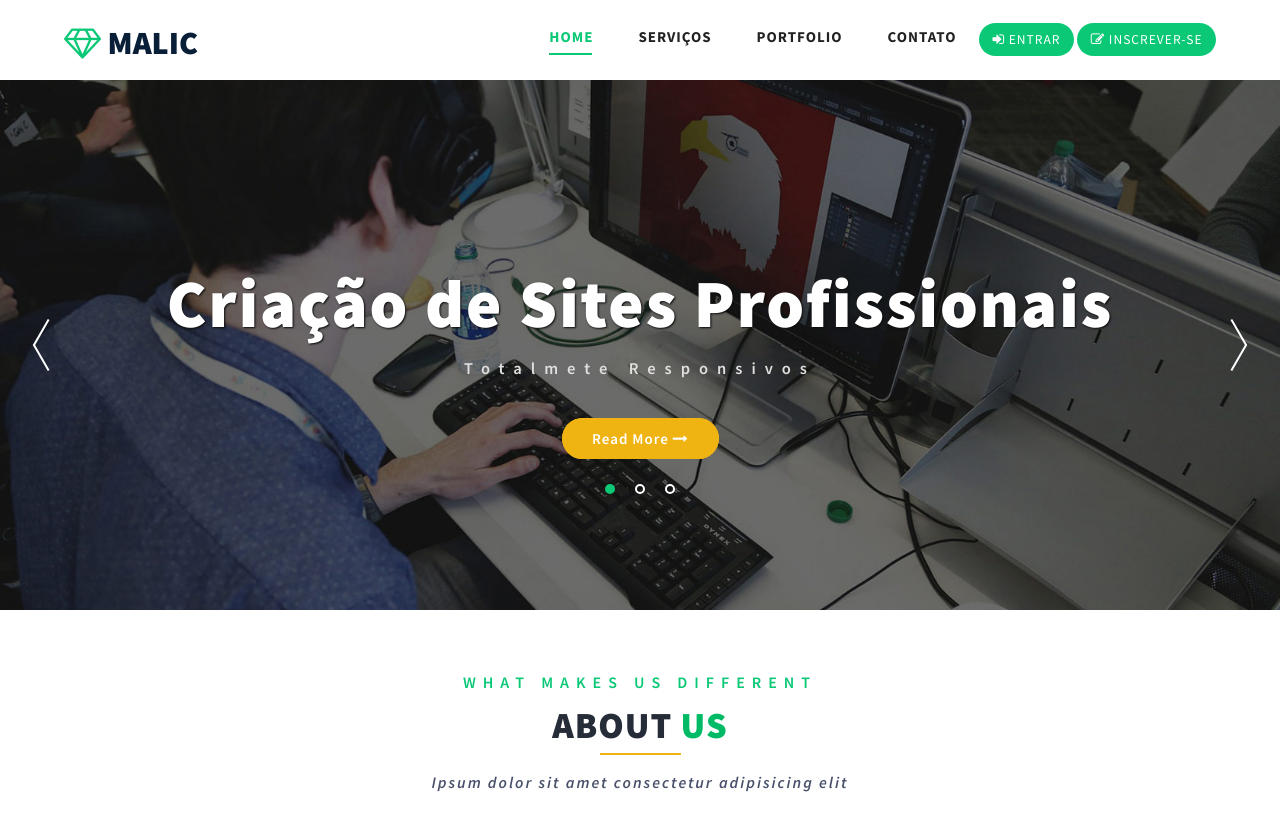
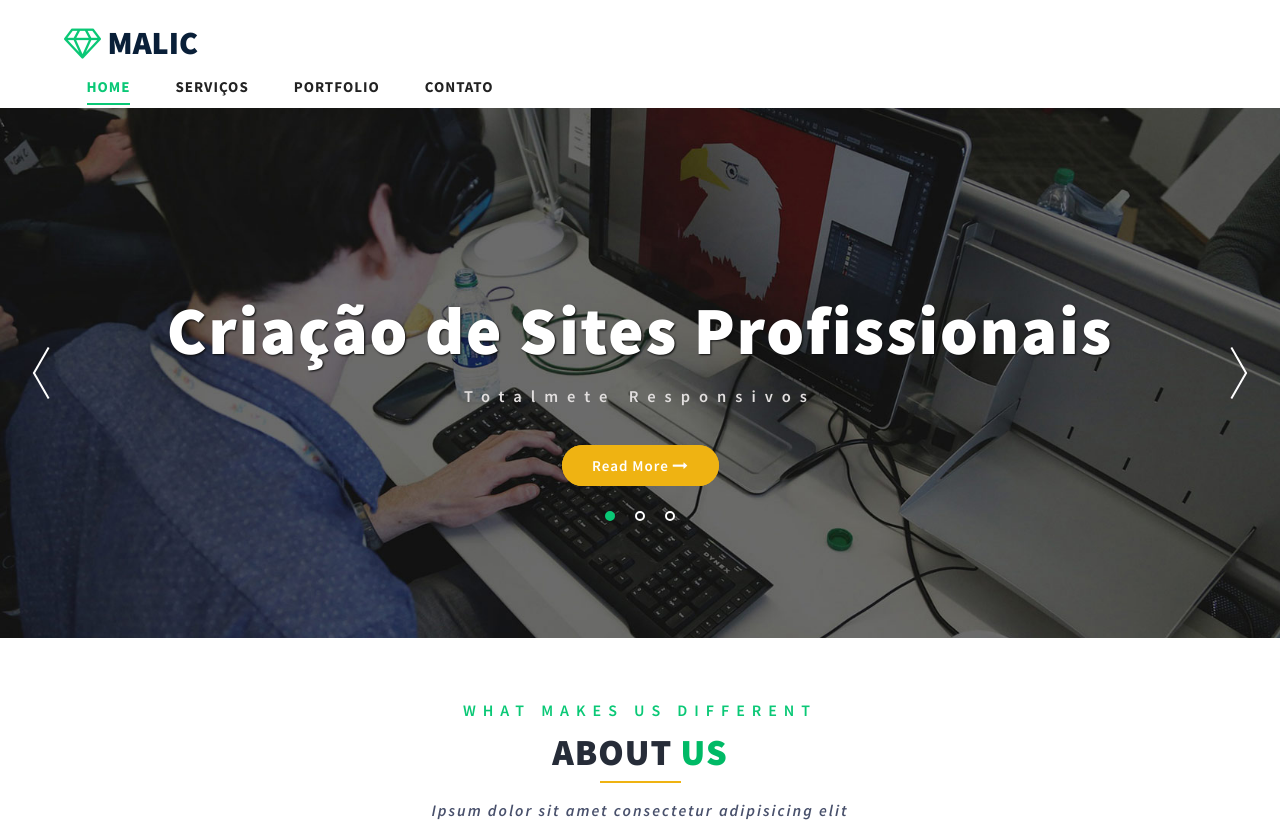
Before and after one commit to r4f43lff/consultoria.github.io, a plain HTML site: page index.html in a window 1280 px wide. Shown: the top 825 px of the page. Drawn offline with Linux system fonts and the light colour scheme.

Commit message:
Update index.html

```diff
--- a/index.html
+++ b/index.html
@@ -35,12 +35,6 @@ Smartphone Compatible web template, free webdesigns for Nokia, Samsung, LG, Sony
 						<span class="icon-bar"></span>
 					</button>
 				<h1><a class="navbar-brand" href="index.html"><i class="fa fa-diamond" aria-hidden="true"></i> MALIC </a></h1>
-
-				</div>
-				 <ul class="agile_forms">
-					<li><a class="active" href="#" data-toggle="modal" data-target="#myModal2"><i class="fa fa-sign-in" aria-hidden="true"></i> Entrar</a> </li>
-					<li><a href="#" data-toggle="modal" data-target="#myModal3"><i class="fa fa-pencil-square-o" aria-hidden="true"></i> Inscrever-se</a> </li>
-				</ul>
 				<!-- Collect the nav links, forms, and other content for toggling -->
 				<div class="collapse navbar-collapse navbar-right" id="bs-example-navbar-collapse-1">
 					<nav class="link-effect-2" id="link-effect-2">
```
